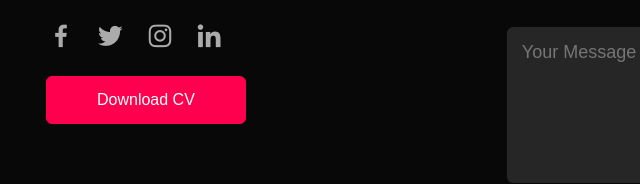
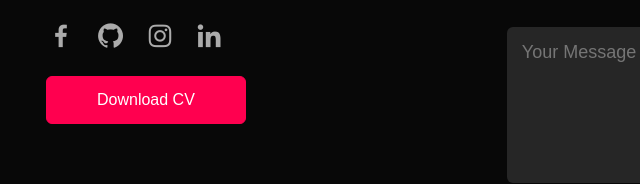
Before and after one commit to aditya95093/Portfolio, a plain HTML site: page index.html in a window 1280 px wide. Shown: the part 3407-3591 px from the top of the page, 18-658 px from the left. Drawn offline with nearby package versions, Linux system fonts and the light colour scheme.

Commit message:
Update index.html

```diff
--- a/index.html
+++ b/index.html
@@ -141,8 +141,8 @@
                     <div class="social-icons">
                         <a href="https://www.facebook.com/profile.php?id=100023089424571&mibextid=ZbWKwL"
                             title="Facebook Profile"><i class='bx bxl-facebook'></i></a>
-                        <a href="https://x.com/Aditya95093?t=hNHClawxPNlO-lJN9FKymg&s=08" title="Twitter Profile"><i
-                                class='bx bxl-twitter'></i></a>
+                        <a href="https://github.com/aditya95093?tab=repositories" title="Github Profile"><i
+                                class='bx bxl-github'></i></a>
                         <a href="https://instagram.com/adityasingh45718?igshid=MzMyNGUyNmU2YQ=="
                             title="Instagram Profile"><i class='bx bxl-instagram'></i></a>
                         <a href="https://www.linkedin.com/in/aditya-singh-299919267" title="LinkedIn Profile"><i
```
